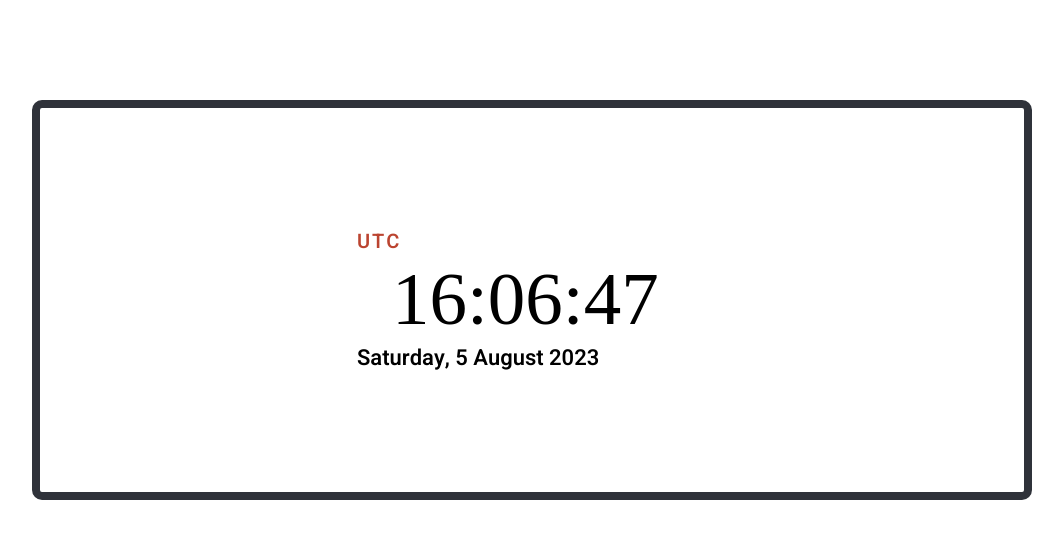
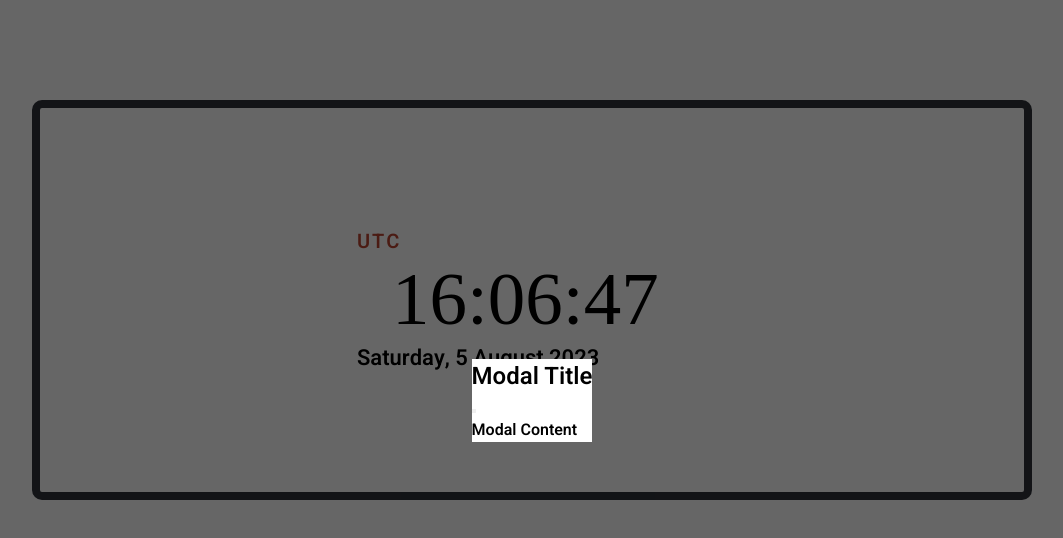
Before and after one commit to xaveryh/datetime, a website: page static/index.html in a window 1280 px wide. Shown: the whole page, without its empty margins (108-1171 px from the left). Drawn offline with Linux system fonts and the light colour scheme; a web font is replaced by a local one.

Commit message:
Added modal html Added some modal styling scss Added some modal js

```diff
--- a/static/index.html
+++ b/static/index.html
@@ -11,11 +11,26 @@
     <main>
         <div class="container-main">
             <div class="wrapper">
-                <a class="timezone" id="timezone" data-modal-trigger="timezone"></a>
+                <a class="timezone" id="timezone" data-modal-trigger="modal-1"></a>
                 <p class="time" id="time"> </p>
                 <p class="date" id="date"></p>
             </div>
         </div>
     </main>
+
+    <!-- Modal -->
+    <div class="modal-1" id="modal-1" aria-hidden="true">
+        <div class="modal-1-overlay" tabindex="-1" data-micromodal-close>
+            <div class="modal-1__container" role="dialog" aria-modal="true" aria-labelledby="modal-1-title" >
+                <header>
+                    <h2 id="modal-1-title">Modal Title</h2>
+                    <button aria-label="Close modal" data-micromodal-close></button>
+                </header>
+                <div id="modal-1-content">
+                    Modal Content
+                </div>
+            </div>
+        </div>
+    </div>
 </body>
 </html>
--- a/static/index.js
+++ b/static/index.js
@@ -3,15 +3,14 @@ function updateTime() {
     document.getElementById("time").innerHTML = time
 }
 
-function showModal(element) {
-    micromodal.show(element )
+function showModal() {
+    MicroModal.show("modal-1")
 }
 
 const dayjs = require("dayjs")
-const MicroModal = require("micromodal")
+const MicroModal = require("../node_modules/micromodal/dist/micromodal")
 var utc = require("dayjs/plugin/utc")
 var timezone = require("dayjs/plugin/timezone")
-
 
 dayjs.extend(utc)
 dayjs.extend(timezone)
@@ -29,7 +28,7 @@ document.addEventListener("DOMContentLoaded", () => {
     var timeHTML = document.getElementById("time")
 
     userTimezone.innerHTML = dayjs.tz.guess()
-    userTimezone.addEventListener("click", () => { showModal(userTimezone) })
+    userTimezone.addEventListener("click", showModal)
     dateHTML.innerHTML = date
     timeHTML.innerHTML = time
 })
--- a/static/styles/style.scss
+++ b/static/styles/style.scss
@@ -65,3 +65,23 @@ main {
     max-width: 350px;
     width: 50%;
 }
+
+/* ---------- MODAL SECTION --------- */
+.modal-1 {
+    &-overlay {
+        position: fixed;
+        top: 0;
+        left: 0;
+        right: 0;
+        bottom: 0;
+        display: flex;
+        justify-content: center;
+        align-items: center;
+        height: 100vh;
+        width: 100vw;
+        background-color: rgba(0, 0, 0, 0.6);
+    }
+    &__container {
+        background: white;
+    }
+}
```
Also changed, not shown: dist/main.js, static/styles/style.css, 1 other file.
